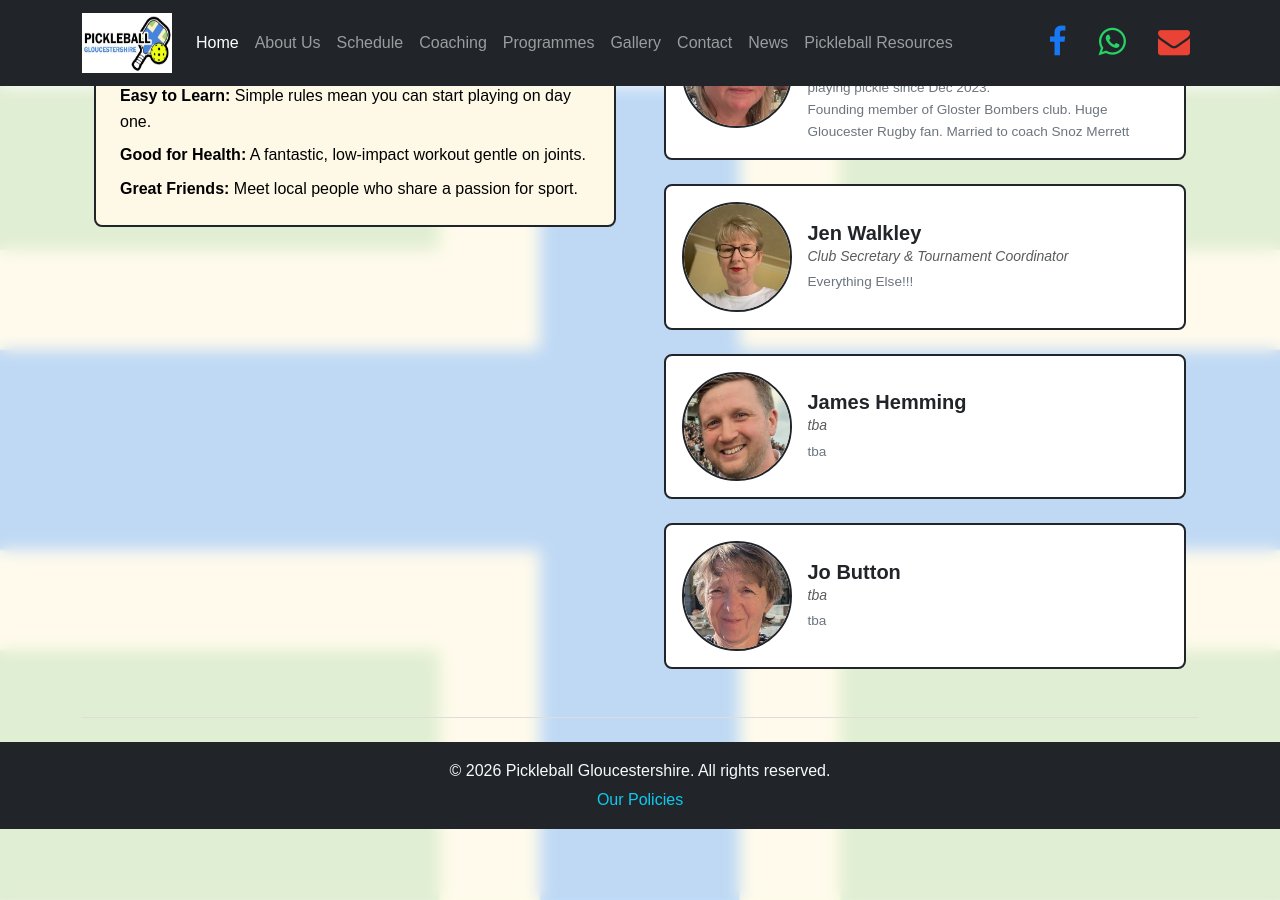
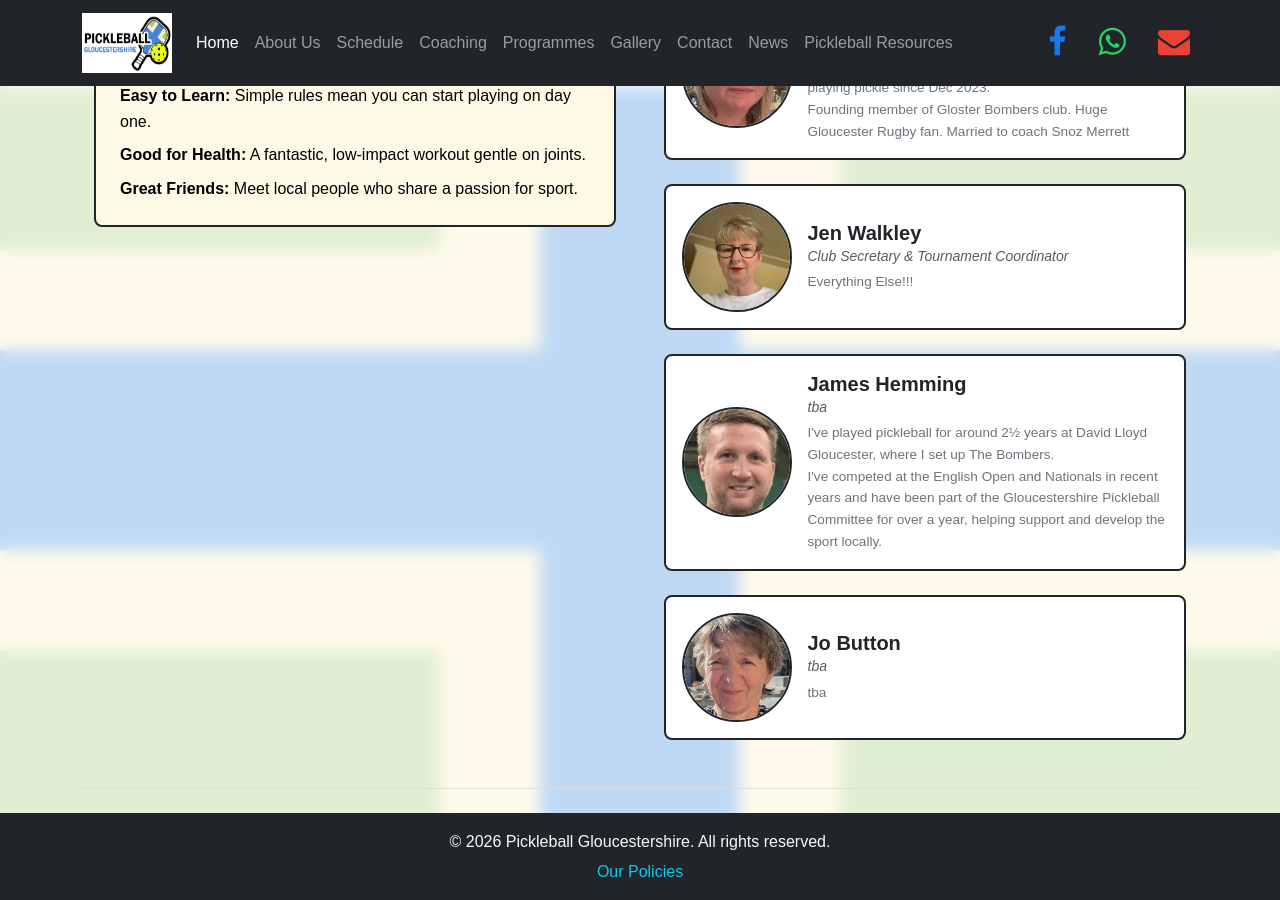
Before and after one commit to Jobnetcrest/jobnetcrest.github.io, a Jekyll site: the page built from about.html, in a window 1280 px wide and 900 px high, scrolled down 843 px. Built offline with Jekyll 4.4.1, drawn with Linux system fonts in a browser that asks for light colours.

Commit message:
Added James official piccie and Bio

```diff
--- a/about.html
+++ b/about.html
@@ -127,14 +127,16 @@ background_image: "/images/glos flag.png"
           <div class="row g-3 align-items-center">
             <div class="col-4 col-sm-3 mx-auto">
               <div class="ratio ratio-1x1">
-                <img src="images/james1.jpg" class="rounded-circle border border-2 border-dark object-fit-cover" alt="James Hemming">
+                <img src="images/james3.jpg" class="rounded-circle border border-2 border-dark object-fit-cover" alt="James Hemming">
               </div>
             </div>
             <div class="col-12 col-sm-9 text-start">
               <h4 class="fw-bold h5 mb-0 text-dark">James Hemming</h4>
               <span class="text-muted small fst-italic mb-1 d-block">tba</span>
               <p class="small text-secondary mb-0" style="font-size: 0.85rem;">
-                tba
+                I've played pickleball for around 2½ years at David Lloyd Gloucester, where I set up The Bombers.</p>
+              <P class="small text-secondary mb-0" style="font-size: 0.85rem;">
+                I've competed at the English Open and Nationals in recent years and have been part of the Gloucestershire Pickleball Committee for over a year, helping support and develop the sport locally.
               </p>
             </div>
           </div>
```
Also changed, not shown: images/james2.jpg (added), images/james3.jpg (added), 3 other files.
